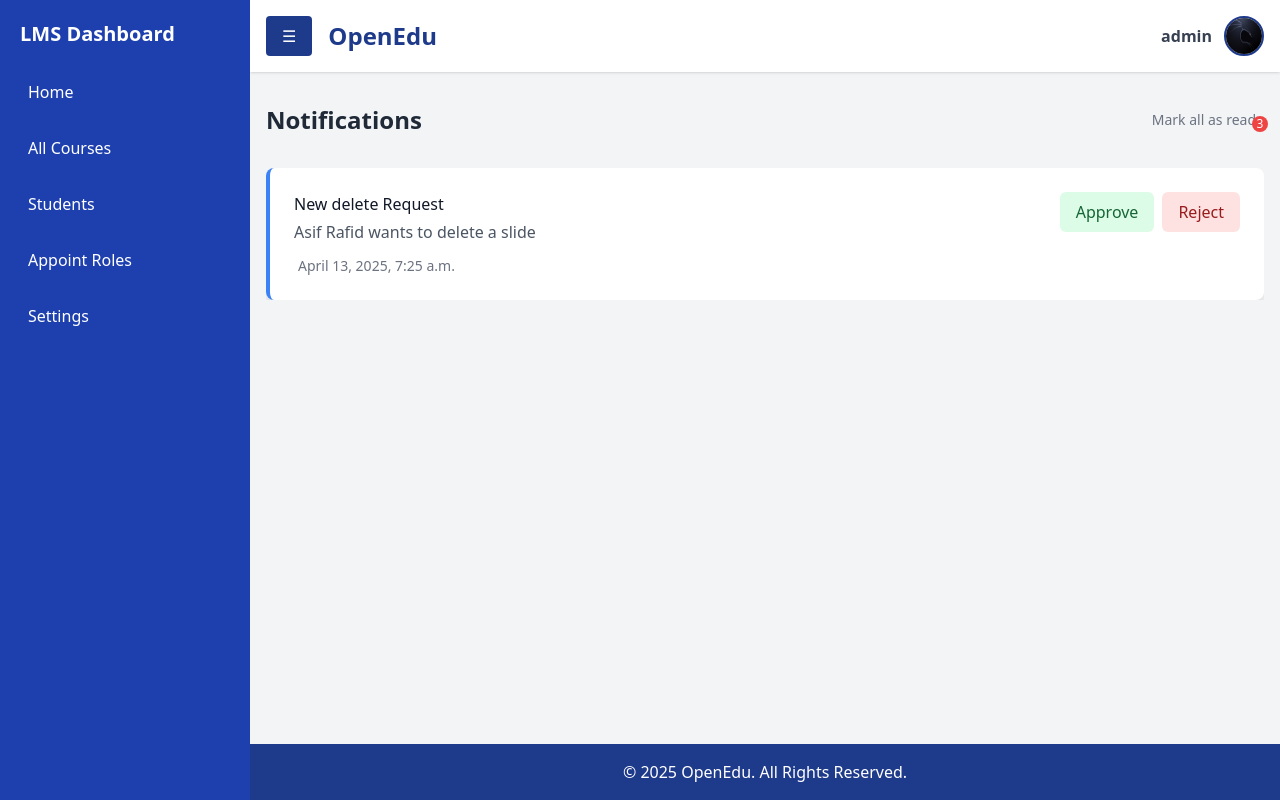
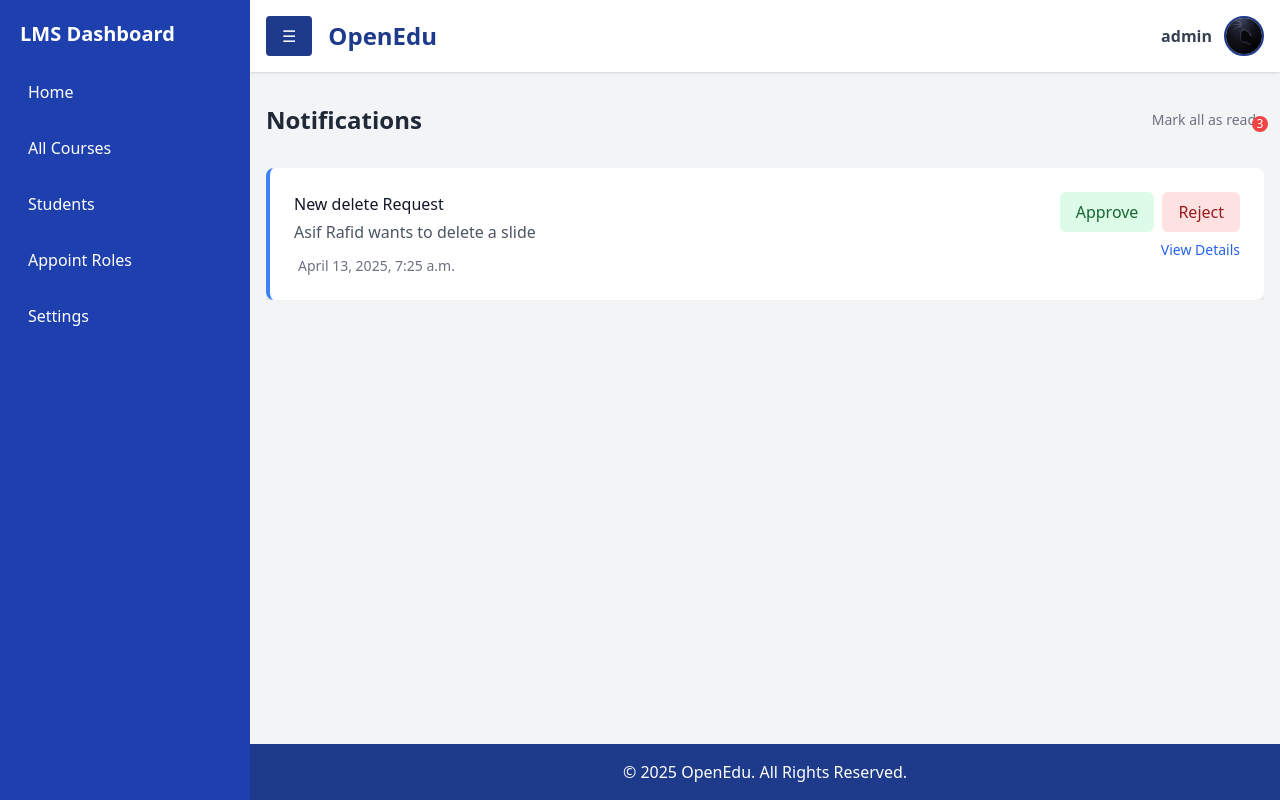
Before and after one commit to mrinoye/OpenEDU-A-Comprehensive-Open-Source-Learning-Platform, a Django app: page /notifications/ in a window 1280 px wide. Run offline with Django 5.2, Linux system fonts and the light colour scheme; a user stored in the database is signed in; data comes from the database, SQL or seed files in the repository; both versions use the stored data as it was after the commit; some libraries are stand-ins or nearby versions.

Commit message:
added a view details option for notification (not completed)

```diff
--- a/gitlms/notifications/templates/notifications.html
+++ b/gitlms/notifications/templates/notifications.html
@@ -39,7 +39,8 @@
         <span>{{notification.created_at}}</span>
       </div>
     </div>
-            <div class="ml-4 flex space-x-2">
+    <div class="ml-4 flex flex-col items-end">
+      <div class="flex space-x-2">
         <button
           onclick="window.location.href='{% url 'approve_not' notification.id %}';"
           class="px-4 py-2 bg-green-100 text-green-800 rounded-md hover:bg-green-200 transition-colors"
@@ -53,8 +54,17 @@
           Reject
         </button>
       </div>
+      <!-- View Details Link -->
+      <a
+        href="{% url 'view_not' notification.id %}"
+        class="text-blue-600 text-sm hover:underline mt-2"
+      >
+        View Details
+      </a>
     </div>
   </div>
+</div>
+
 
         {% else %}
 
--- a/gitlms/notifications/urls.py
+++ b/gitlms/notifications/urls.py
@@ -6,5 +6,5 @@ urlpatterns = [
     path('', notifications, name='notifications'),
     path('approve/<int:not_id>', approve_not, name='approve_not'),
     path('reject/<int:not_id>', reject_not, name='reject_not'),
-
+    path('view/<int:not_id>',view_not,name='view_not'),
 ]
--- a/gitlms/notifications/views.py
+++ b/gitlms/notifications/views.py
@@ -165,3 +165,7 @@ def approve_not(request, not_id):
 
     # Redirect back to the notifications page
     return redirect("notifications")
+
+def view_not(request,not_id):
+    content = get_object_or_404(Notification, id=not_id)
+    pass
```
Also changed, not shown: gitlms/db.sqlite3, 1 other file. Lines whose indentation alone changed are shown as unchanged.
